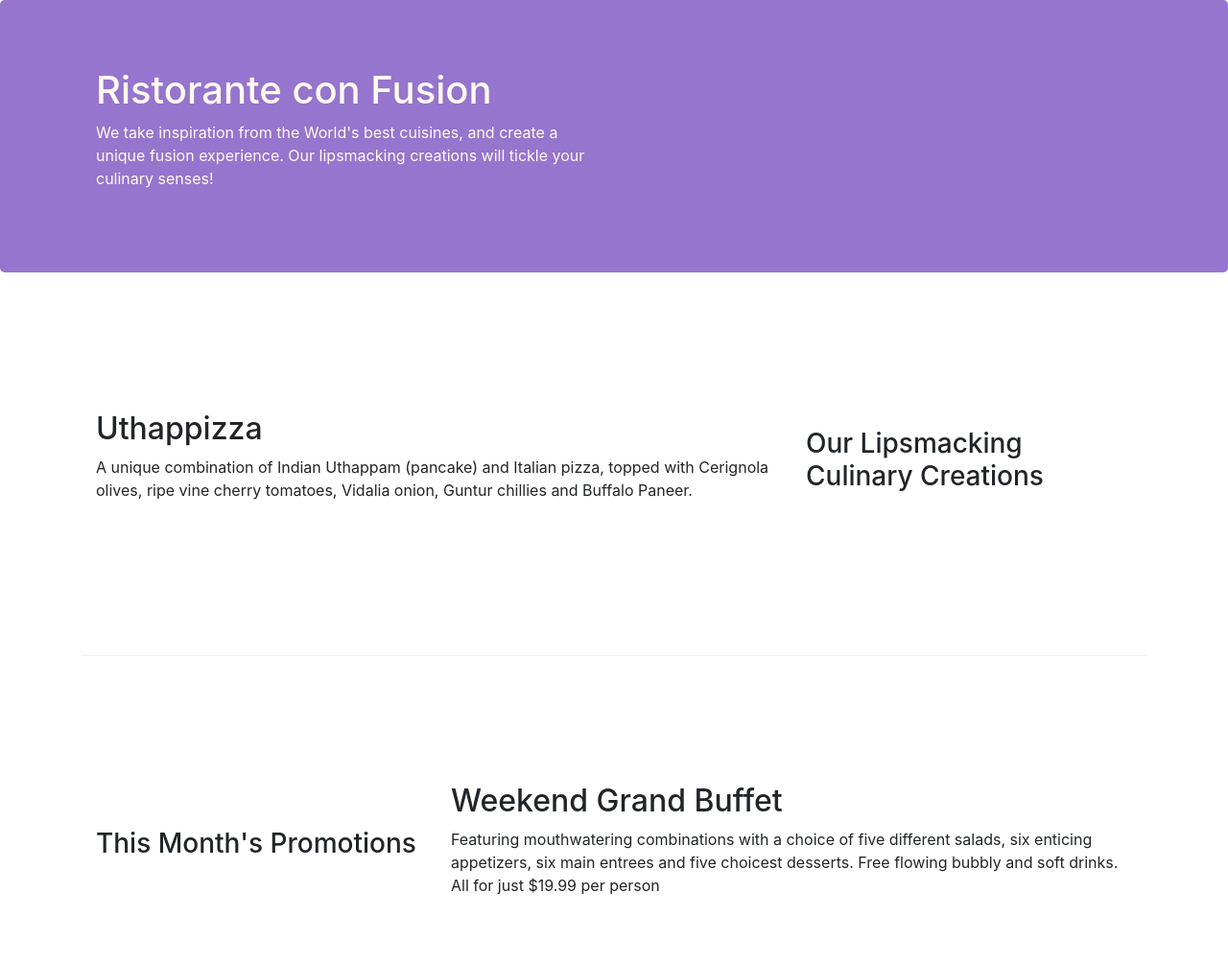
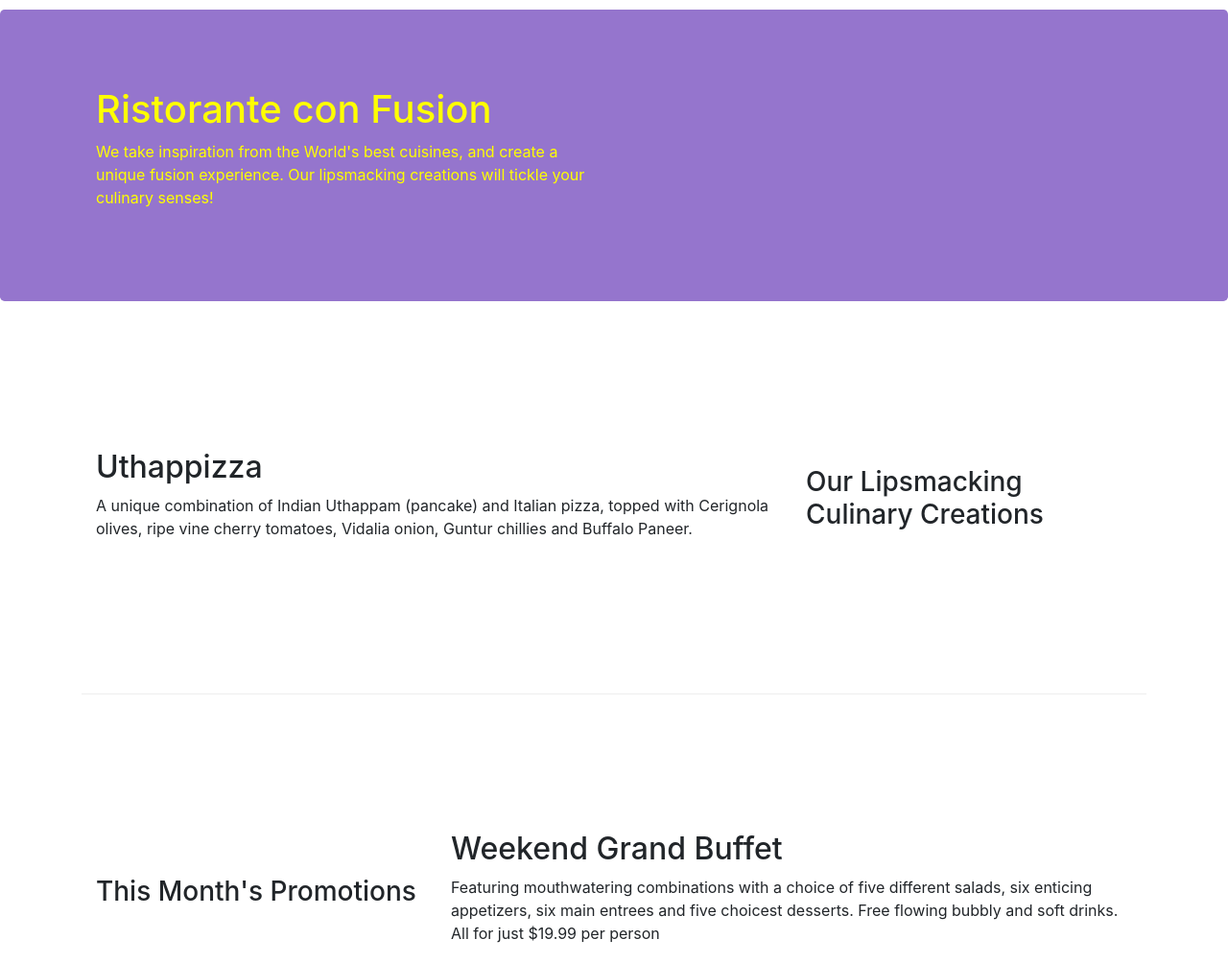
Before and after one commit to shubhansu31/Website-Project_1, a website: page Bootstrap/Bootstrap4/conFusion/index.html in a window 1280 px wide. Shown: the top 1004 px of the page at 96% size. Drawn offline with nearby package versions, Linux system fonts and the light colour scheme.

Commit message:
Update styles.css

```diff
--- a/Bootstrap/Bootstrap4/conFusion/CSS/styles.css
+++ b/Bootstrap/Bootstrap4/conFusion/CSS/styles.css
@@ -1,10 +1,10 @@
 .row-header{
-    margin:0px auto;
-    padding: 0px auto;
+    margin: 10px auto;
+    padding: 10px auto;
 }
 
 .row-content {
-    margin: 0px auto;
+    margin: 10px auto;
     padding: 50px 0px 50px 0px;
     border-bottom: 1px ridge;
     min-height: 400px;
@@ -12,19 +12,19 @@
 
 .footer{
     background-color: #D1C4E9;
-    margin: 0px auto;
+    margin: 10px auto;
     padding: 20px 0px;
 }
 
 .jumbotron{
     padding: 70px 30px;
-    margin: 0px auto;
+    margin: 10px auto;
     background-color: #9575CD;
-    color: floralwhite;
+    color: #FFFF00;
 }
 
 .address{
     font-size: 80px;
-    margin: 0px;
+    margin: 10px;
     color: #0f0f0f;
 }
```
